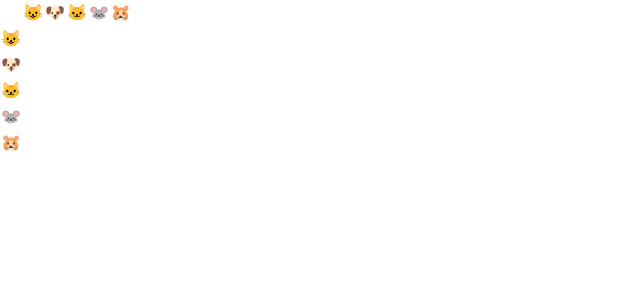
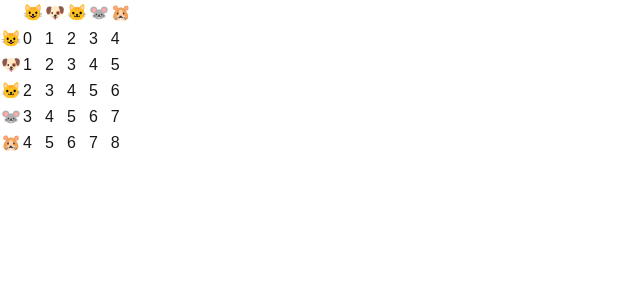
Before and after one commit to mk-0A0/ct-schedule, a Next.js app: page / in a window 1280 px wide. Shown: the top 300 px of the page, without its empty margins (0-640 px from the left). Built offline with nearby package versions, Linux system fonts and the light colour scheme.

Commit message:
wip: tdにidを表示

```diff
--- a/src/app/page.tsx
+++ b/src/app/page.tsx
@@ -20,7 +20,9 @@ export default function Home() {
                     className={`w-10 h-10 border-r text-center ${
                       trIndex - 1 === tdIndex && "bg-gray-100"
                     }`}
-                  ></td>
+                  >
+                    {tdIndex + (trIndex - 1)}
+                  </td>
                 )
               )}
             </tr>
```
